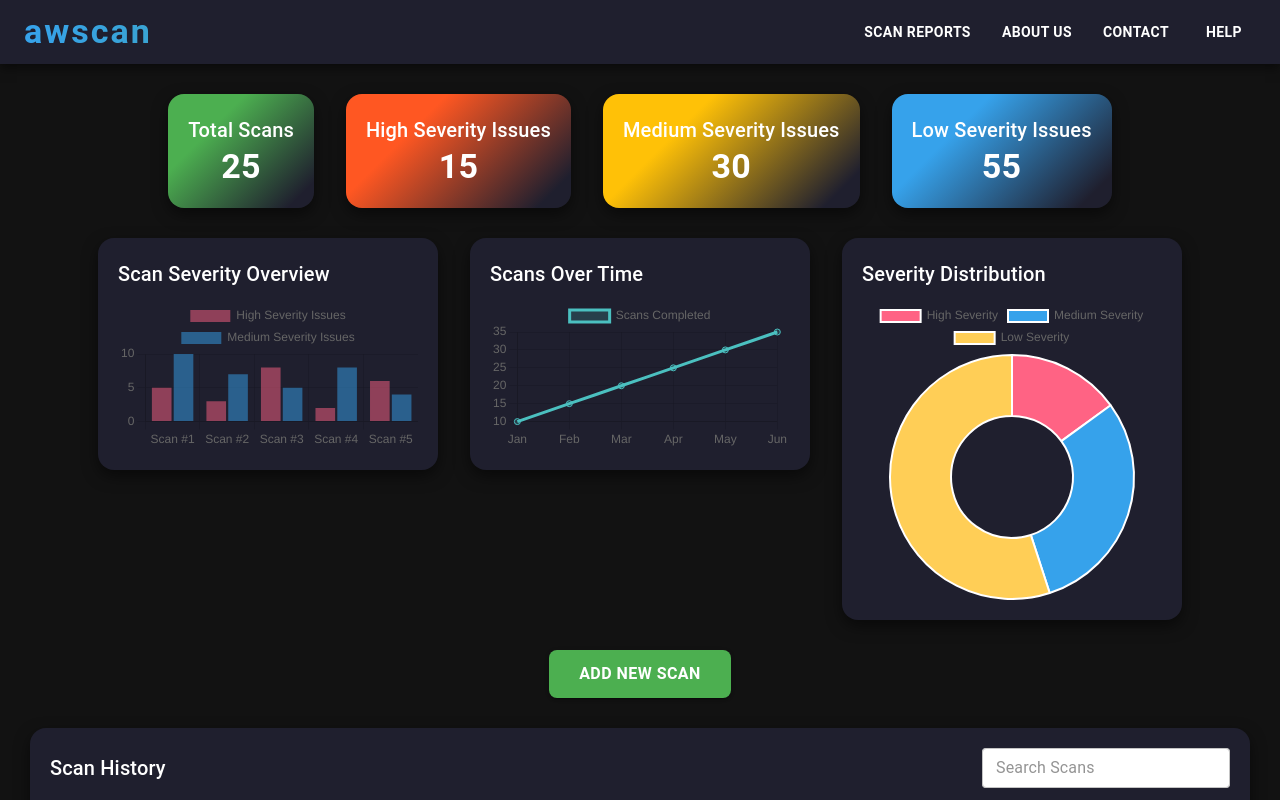
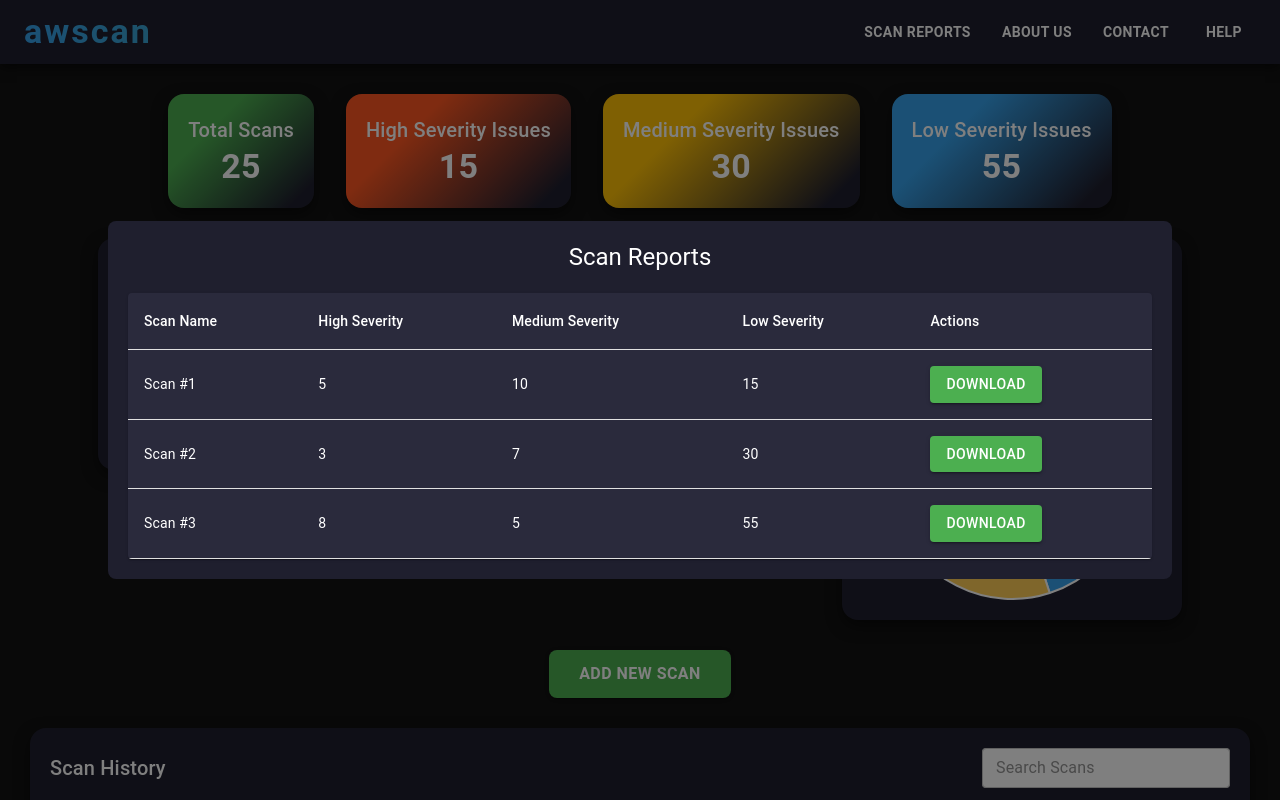
Before and after one commit to YoussefSahnoun/AWSCAN, a React (Create React App) app in the folder webinterface/frontend/: page / in a window 1280 px wide. Both pictures are taken after a click on the button "SCAN REPORTS". Shown: the top 800 px of the page. Built offline with nearby package versions, Linux system fonts and the light colour scheme.

Commit message:
add scan reports window

```diff
--- a/webinterface/frontend/package.json
+++ b/webinterface/frontend/package.json
@@ -14,6 +14,7 @@
     "axios": "^1.9.0",
     "chart.js": "^4.4.9",
     "frontend": "file:",
+    "jspdf": "^3.0.1",
     "react": "^19.1.0",
     "react-chartjs-2": "^5.3.0",
     "react-dom": "^19.1.0",
--- a/webinterface/frontend/src/pages/DashboardPage.js
+++ b/webinterface/frontend/src/pages/DashboardPage.js
@@ -1,16 +1,17 @@
 import React, { useState } from 'react';
-import { AppBar, Toolbar, Typography, Button, Box, Grid, Card, TextField, IconButton } from '@mui/material';
+import { AppBar, Toolbar, Typography, Button, Box, Grid, Card, Modal, Table, TableBody, TableCell, TableContainer, TableHead, TableRow, Paper } from '@mui/material';
 import { Bar, Line, Doughnut } from 'react-chartjs-2';
 import { Chart as ChartJS, CategoryScale, LinearScale, BarElement, LineElement, Title, Tooltip, Legend, ArcElement, PointElement } from 'chart.js';
 import NewScanModal from '../components/NewScanModal';
 import ScanHistory from '../components/ScanHistory';
-import NotificationsIcon from '@mui/icons-material/Notifications';
-import AccountCircleIcon from '@mui/icons-material/AccountCircle';
+import { TextField } from '@mui/material';
+import jsPDF from 'jspdf';
 
 ChartJS.register(CategoryScale, LinearScale, BarElement, LineElement, ArcElement, PointElement, Title, Tooltip, Legend);
 
 function DashboardPage() {
     const [showNewScanModal, setShowNewScanModal] = useState(false);
+    const [showScanReportsModal, setShowScanReportsModal] = useState(false);
 
     const barChartData = {
         labels: ['Scan #1', 'Scan #2', 'Scan #3', 'Scan #4', 'Scan #5'],
@@ -51,6 +52,29 @@ function DashboardPage() {
         ],
     };
 
+    const scans = [
+        { id: 1, name: 'Scan #1', high: 5, medium: 10, low: 15 },
+        { id: 2, name: 'Scan #2', high: 3, medium: 7, low: 30 },
+        { id: 3, name: 'Scan #3', high: 8, medium: 5, low: 55 },
+    ];
+
+    const generatePDF = (scan) => {
+        const doc = new jsPDF();
+
+        // Add title
+        doc.setFontSize(18);
+        doc.text(`Scan Report: ${scan.name}`, 10, 10);
+
+        // Add content
+        doc.setFontSize(12);
+        doc.text(`High Severity Issues: ${scan.high}`, 10, 20);
+        doc.text(`Medium Severity Issues: ${scan.medium}`, 10, 30);
+        doc.text(`Low Severity Issues: ${scan.low}`, 10, 40);
+
+        // Save the PDF
+        doc.save(`${scan.name}_Report.pdf`);
+    };
+
     return (
         <Box sx={{ backgroundColor: '#121212', minHeight: '100vh', color: '#FFFFFF' }}>
             {/* Navbar */}
@@ -70,7 +94,11 @@ function DashboardPage() {
                     >
                         awscan
                     </Typography>
-                    <Button color="inherit" sx={{ fontWeight: 'bold', marginRight: '15px' }}>
+                    <Button
+                        color="inherit"
+                        sx={{ fontWeight: 'bold', marginRight: '15px' }}
+                        onClick={() => setShowScanReportsModal(true)}
+                    >
                         Scan Reports
                     </Button>
                     <Button color="inherit" sx={{ fontWeight: 'bold', marginRight: '15px' }}>
@@ -216,6 +244,65 @@ function DashboardPage() {
                 </Grid>
             </Box>
 
+            {/* Scan Reports Modal */}
+            <Modal
+                open={showScanReportsModal}
+                onClose={() => setShowScanReportsModal(false)}
+                sx={{ display: 'flex', alignItems: 'center', justifyContent: 'center' }}
+            >
+                <Box
+                    sx={{
+                        backgroundColor: '#1F1F2E',
+                        color: '#FFFFFF',
+                        padding: '20px',
+                        borderRadius: '8px',
+                        width: '80%',
+                        maxHeight: '80%',
+                        overflowY: 'auto',
+                    }}
+                >
+                    <Typography variant="h5" sx={{ marginBottom: '20px', textAlign: 'center' }}>
+                        Scan Reports
+                    </Typography>
+                    <TableContainer component={Paper} sx={{ backgroundColor: '#2A2A3C' }}>
+                        <Table>
+                            <TableHead>
+                                <TableRow>
+                                    <TableCell sx={{ color: '#FFFFFF' }}>Scan Name</TableCell>
+                                    <TableCell sx={{ color: '#FFFFFF' }}>High Severity</TableCell>
+                                    <TableCell sx={{ color: '#FFFFFF' }}>Medium Severity</TableCell>
+                                    <TableCell sx={{ color: '#FFFFFF' }}>Low Severity</TableCell>
+                                    <TableCell sx={{ color: '#FFFFFF' }}>Actions</TableCell>
+                                </TableRow>
+                            </TableHead>
+                            <TableBody>
+                                {scans.map((scan) => (
+                                    <TableRow key={scan.id}>
+                                        <TableCell sx={{ color: '#FFFFFF' }}>{scan.name}</TableCell>
+                                        <TableCell sx={{ color: '#FFFFFF' }}>{scan.high}</TableCell>
+                                        <TableCell sx={{ color: '#FFFFFF' }}>{scan.medium}</TableCell>
+                                        <TableCell sx={{ color: '#FFFFFF' }}>{scan.low}</TableCell>
+                                        <TableCell>
+                                            <Button
+                                                variant="contained"
+                                                color="primary"
+                                                onClick={() => generatePDF(scan)}
+                                                sx={{
+                                                    backgroundColor: '#4CAF50',
+                                                    '&:hover': { backgroundColor: '#45A049' },
+                                                }}
+                                            >
+                                                Download
+                                            </Button>
+                                        </TableCell>
+                                    </TableRow>
+                                ))}
+                            </TableBody>
+                        </Table>
+                    </TableContainer>
+                </Box>
+            </Modal>
+
             {/* New Scan Modal */}
             {showNewScanModal && <NewScanModal onClose={() => setShowNewScanModal(false)} />}
         </Box>
```
Also changed, not shown: 1 other file (tests, documents, lock files or other folders).
